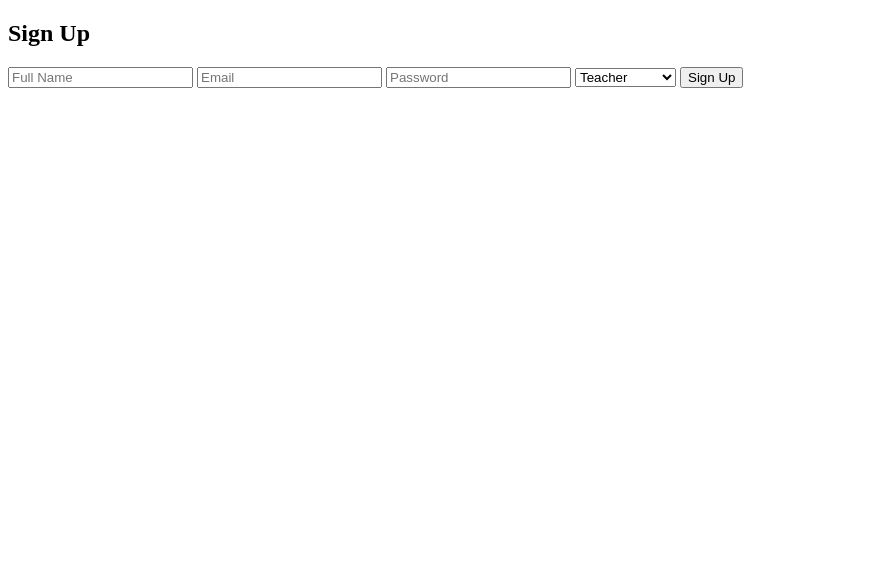
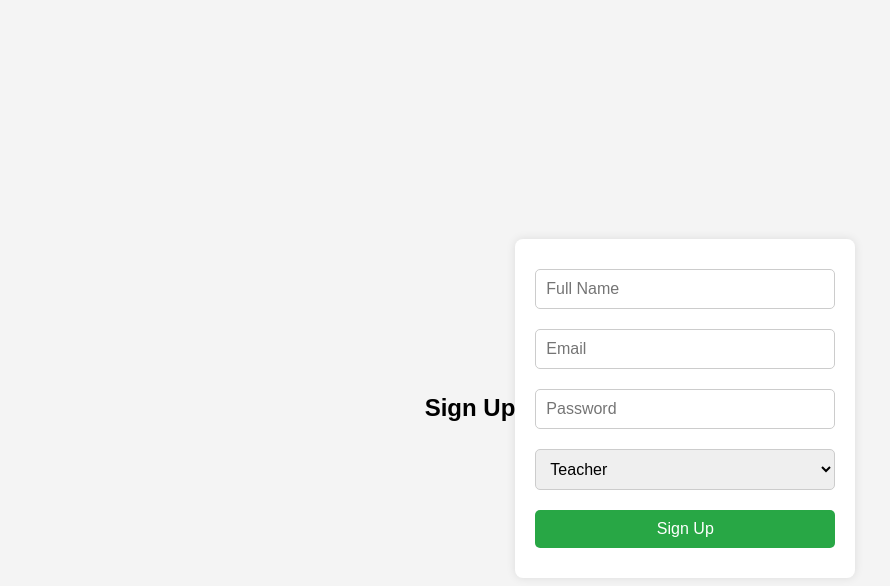
Before and after one commit to penguin-lord/monsay-website-project, a plain HTML site: page signup.html in a window 1280 px wide. Shown: the whole page, without its empty margins (0-890 px from the left). Drawn offline with Linux system fonts and the light colour scheme.

Commit message:
Update signup.html

```diff
--- a/signup.html
+++ b/signup.html
@@ -4,31 +4,53 @@
     <meta charset="UTF-8">
     <meta name="viewport" content="width=device-width, initial-scale=1.0">
     <title>Sign Up</title>
+    <style>
+        body {
+            font-family: Arial, sans-serif;
+            display: flex;
+            justify-content: center;
+            align-items: center;
+            height: 100vh;
+            background-color: #f4f4f4;
+        }
+        form {
+            background: white;
+            padding: 20px;
+            border-radius: 8px;
+            box-shadow: 0 0 10px rgba(0, 0, 0, 0.1);
+            width: 300px;
+            display: flex;
+            flex-direction: column;
+        }
+        input, select, button {
+            margin: 10px 0;
+            padding: 10px;
+            font-size: 16px;
+            border: 1px solid #ccc;
+            border-radius: 5px;
+        }
+        button {
+            background-color: #28a745;
+            color: white;
+            border: none;
+            cursor: pointer;
+        }
+        button:hover {
+            background-color: #218838;
+        }
+    </style>
 </head>
 <body>
     <h2>Sign Up</h2>
-    <form id="signupForm">
-        <input type="text" id="name" name="name" placeholder="Full Name" required>
-        <input type="email" id="email" name="email" placeholder="Email" required>
-        <input type="password" id="password" name="password" placeholder="Password" required>
-        <select id="role" name="role" required>
+    <form action="http://monsay-website.byethost31.com/signup.php" method="POST">
+        <input type="text" name="name" placeholder="Full Name" required>
+        <input type="email" name="email" placeholder="Email" required>
+        <input type="password" name="password" placeholder="Password" required>
+        <select name="role" required>
             <option value="teacher">Teacher</option>
             <option value="administrator">Administrator</option>
         </select>
         <button type="submit">Sign Up</button>
     </form>
-    <script>
-        document.getElementById("signupForm").addEventListener("submit", function(event) {
-            event.preventDefault();
-            let formData = new FormData(this);
-            fetch("http://monsay-website.byethost31.com/signup.php", {
-                method: "POST",
-                body: formData
-            })
-            .then(response => response.json())
-            .then(data => alert(data.message))
-            .catch(error => console.error("Error:", error));
-        });
-    </script>
 </body>
 </html>
```
